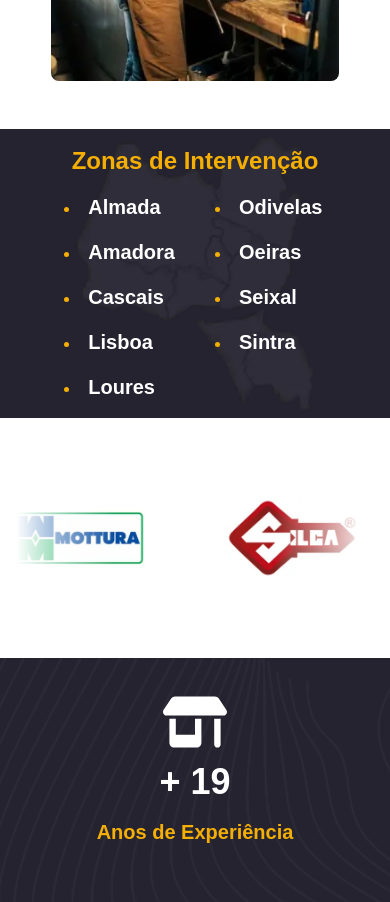
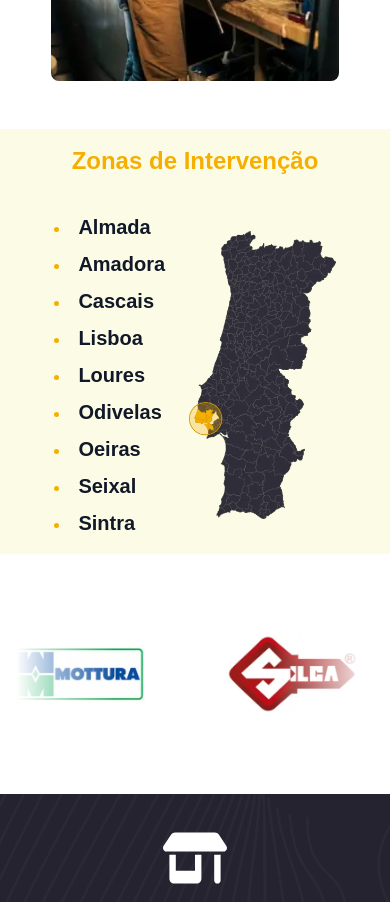
Before and after one commit to TwickE/ChavesAoMinuto, a React (Vite) app: page /#/about in a window 390 px wide. Shown: the part 1420-2322 px from the top of the page. Built offline with nearby package versions, Linux system fonts and the light colour scheme.

Commit message:
Redesign the InterventionZones component

```diff
--- a/index.html
+++ b/index.html
@@ -1,5 +1,5 @@
 <!doctype html>
-<html lang="en">
+<html lang="pt-PT">
   <head>
     <meta charset="UTF-8" />
     <link rel="icon" type="image/svg+xml" href="/icon.ico" />
--- a/src/components/InterventionZones.jsx
+++ b/src/components/InterventionZones.jsx
@@ -2,10 +2,11 @@ import interventionZonesImg from '../assets/interventionZones.webp'
 
 function InterventionZones() {
     return (
-        <section className="mt-12 bg-[#252330]">
-            <div className='p-4 sm:p-10 bg-no-repeat bg-center bg-contain' style={{ backgroundImage: `url(${interventionZonesImg})` }}>
-                <h2 className="text-primary-default text-2xl text-center font-bold mb-4">Zonas de Intervenção</h2>
-                <div className="grid grid-cols-2 gap-10 sm:gap-20 w-fit text-xl font-bold text-white mx-auto">
+        <section className="p-4 w-full max-w-[1440px] mx-auto min-[680px]:px-20 mt-12 flex flex-row max-[495px]:flex-col justify-center items-center gap-5 bg-primary-superlight">
+            <h2 className="max-[495px]:block hidden text-primary-default text-2xl font-bold mb-4 w-fit">Zonas de Intervenção</h2>
+            <div className='p-4 max-[495px]:p-0 sm:p-6'>
+                <h2 className="max-[495px]:hidden block text-primary-default text-2xl font-bold mb-4 w-fit">Zonas de Intervenção</h2>
+                <div className="max-[495px]:hidden grid grid-cols-2 gap-10 sm:gap-20 w-fit text-xl font-bold text-gray-900 mx-auto">
                     <ul className="list-disc list-inside flex flex-col gap-4">
                         <li>Almada</li>
                         <li>Amadora</li>
@@ -20,7 +21,22 @@ function InterventionZones() {
                         <li>Sintra</li>
                     </ul>
                 </div>
+                <div className='max-[495px]:flex hidden flex-row items-center gap-6'>
+                    <ul className="list-disc list-inside flex flex-col gap-2 text-xl font-bold text-gray-900 w-fit">
+                        <li>Almada</li>
+                        <li>Amadora</li>
+                        <li>Cascais</li>
+                        <li>Lisboa</li>
+                        <li>Loures</li>
+                        <li>Odivelas</li>
+                        <li>Oeiras</li>
+                        <li>Seixal</li>
+                        <li>Sintra</li>
+                    </ul>
+                    <img src={interventionZonesImg} className='max-[495px]:block hidden max-h-72' alt="Mapa de Portugal com as zonas de intervenção destacadas" />
+                </div>
             </div>
+            <img src={interventionZonesImg} className='max-[495px]:hidden block max-h-64' alt="Mapa de Portugal com as zonas de intervenção destacadas" />
         </section>
     )
 }
```
Also changed, not shown: src/assets/interventionZones.webp.
